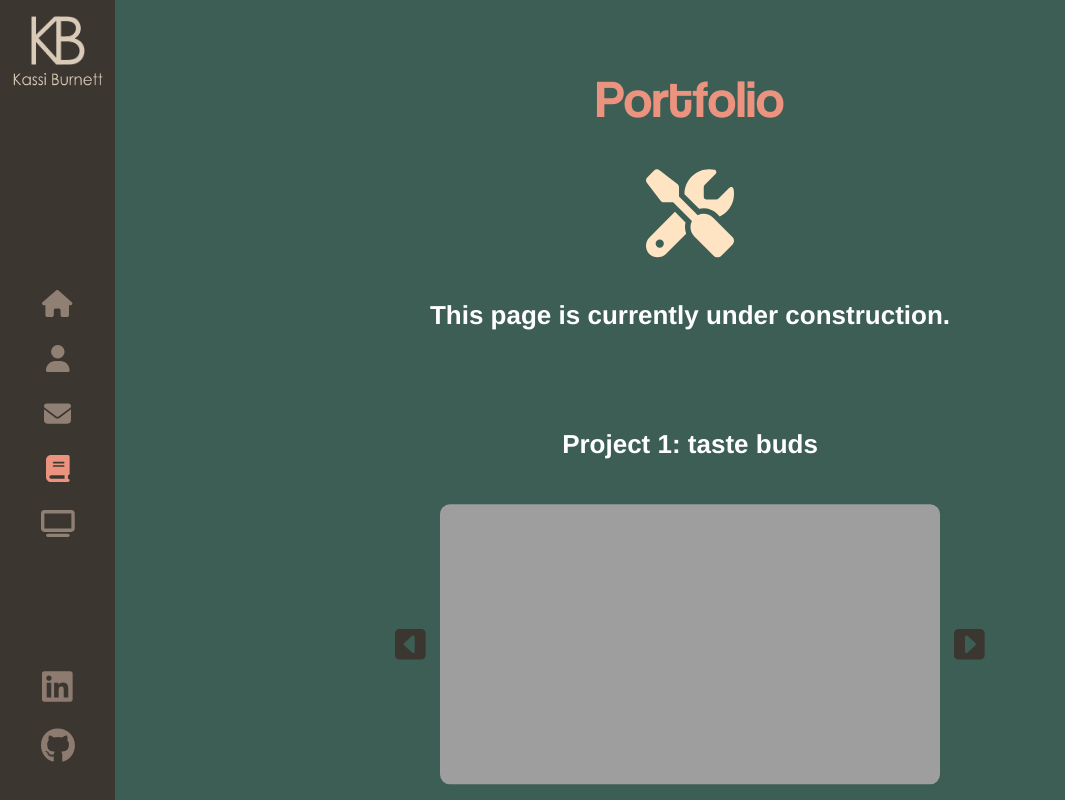
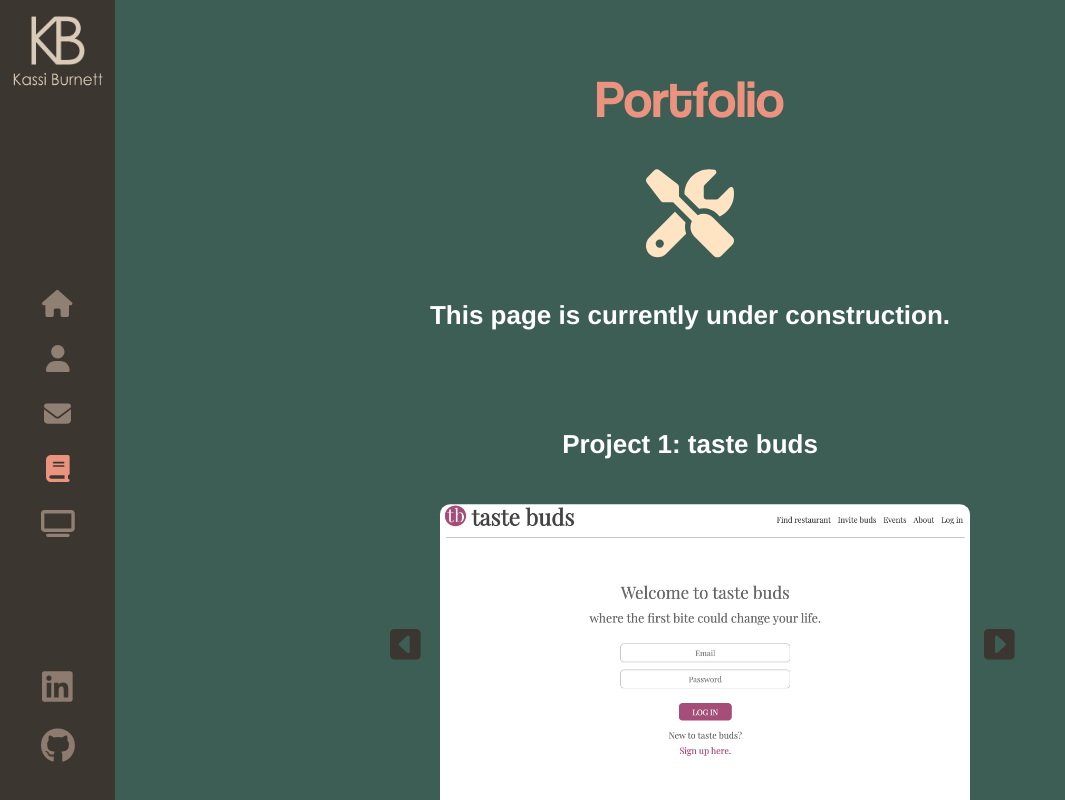
Before and after one commit to ErdbeerenindenBergen/ErdbeerenindenBergen.github.io, a React (Create React App) app in the folder my-app/: page /#/portfolio in a window 1280 px wide. Shown: the whole page, without its empty margins (0-1065 px from the left). Built offline with nearby package versions, Linux system fonts and the light colour scheme.

Commit message:
adding photos for projects

```diff
--- a/my-app/src/components/ImageSlider/imageSliderIndex.scss
+++ b/my-app/src/components/ImageSlider/imageSliderIndex.scss
@@ -7,6 +7,7 @@
   width: 100%;
   height: 100%;
   border-radius: 10px;
+  padding:15px;
   background-position: center;
   background-size: cover;
 }
@@ -15,7 +16,7 @@
   position: absolute;
   top: 50%;
   transform: translate(0, -50%);
-  left: -45px;
+  left: -10%;
   font-size: 35px;
   color: rgb(60, 54, 49);
   z-index: 1;
@@ -36,7 +37,7 @@ h4 {
   position: absolute;
   top: 50%;
   transform: translate(0, -50%);
-  right: -45px;
+  right: -15%;
   font-size: 35px;
   color: rgb(60, 54, 49);
   z-index: 1;
--- a/my-app/src/components/Portfolio/portfolioIndex.js
+++ b/my-app/src/components/Portfolio/portfolioIndex.js
@@ -4,6 +4,8 @@ import { useEffect, useState, React } from 'react'
 import { FontAwesomeIcon } from '@fortawesome/react-fontawesome'
 import { faScrewdriverWrench } from '@fortawesome/free-solid-svg-icons'
 import ImageSlider from '../ImageSlider/imageSliderIndex'
+import tasteBuds1 from '../../assets/images/tasteBuds1.jpg'
+import tasteBuds2 from '../../assets/images/tasteBuds2.jpg'
 
 const Portfolio = () => {
     const [letterClass, setLetterClass] = useState('text-animate')
@@ -22,13 +24,13 @@ const Portfolio = () => {
 
     const slides = [
         {
-          url: "http://localhost:3000/tasteBuds-1.jpg",
+          url: tasteBuds1,
           title: "log-in",
           text:"Designed to find the perfect place to dine. Restaurant matching and voting application using MVC pattern and RESTful APIs. Registered Taste Buds users can search for restaurants in a desired area and create scheduled events. Friends are invited via unique links to view restaurant information and submit votes. The program will record votes and calculate the winning restaurants. Utilizes Java, SpringBoot, JSON, Vue.js, Yelp Fusion API, and PostgreSQL. Above is the log-in page.",
           subtitle: "placeholder"
         },
         {
-          url: "http://localhost:3000/tasteBuds-2.jpg",
+          url: tasteBuds2,
           title: "create-account",
           text: "If you do not have an account, you can make one here.",
           subtitle: "placeholder"
```
Also changed, not shown: my-app/src/assets/images/tasteBuds1.jpg (added), my-app/src/assets/images/tasteBuds2.jpg (added).
